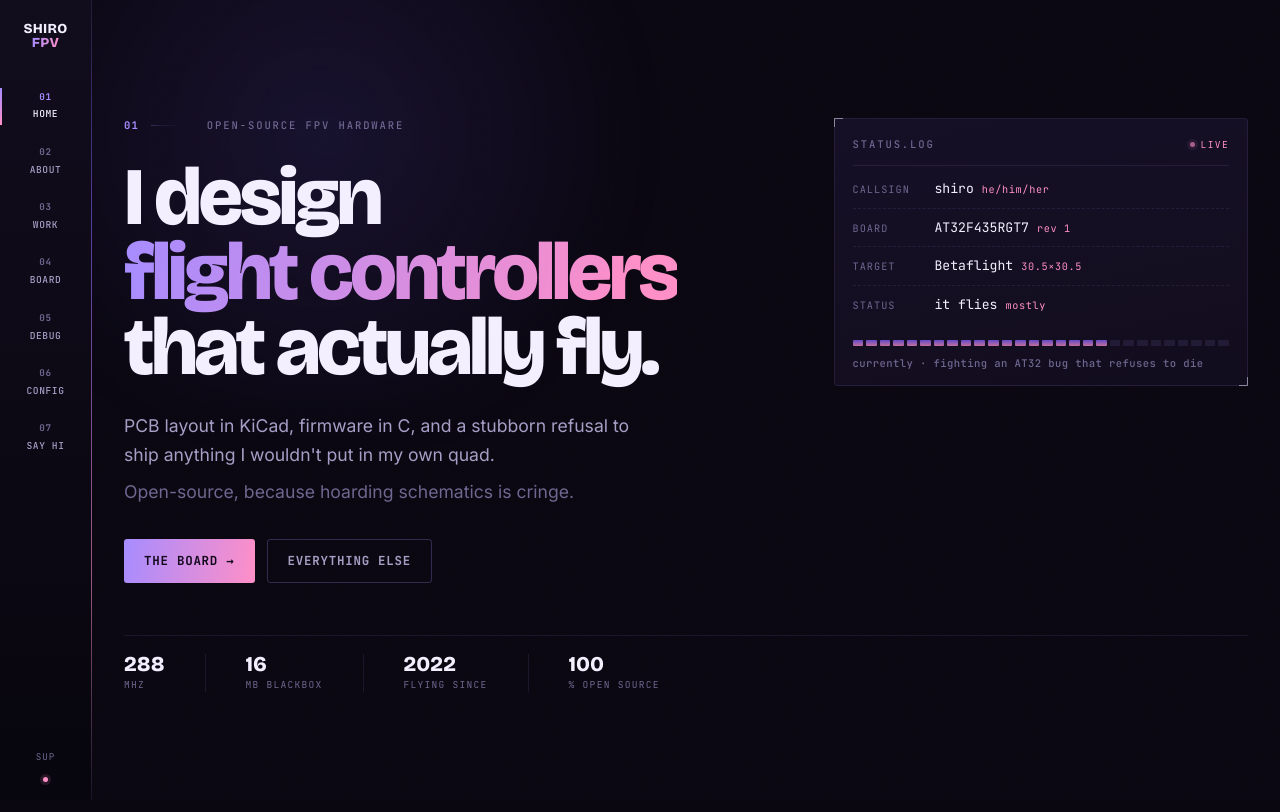
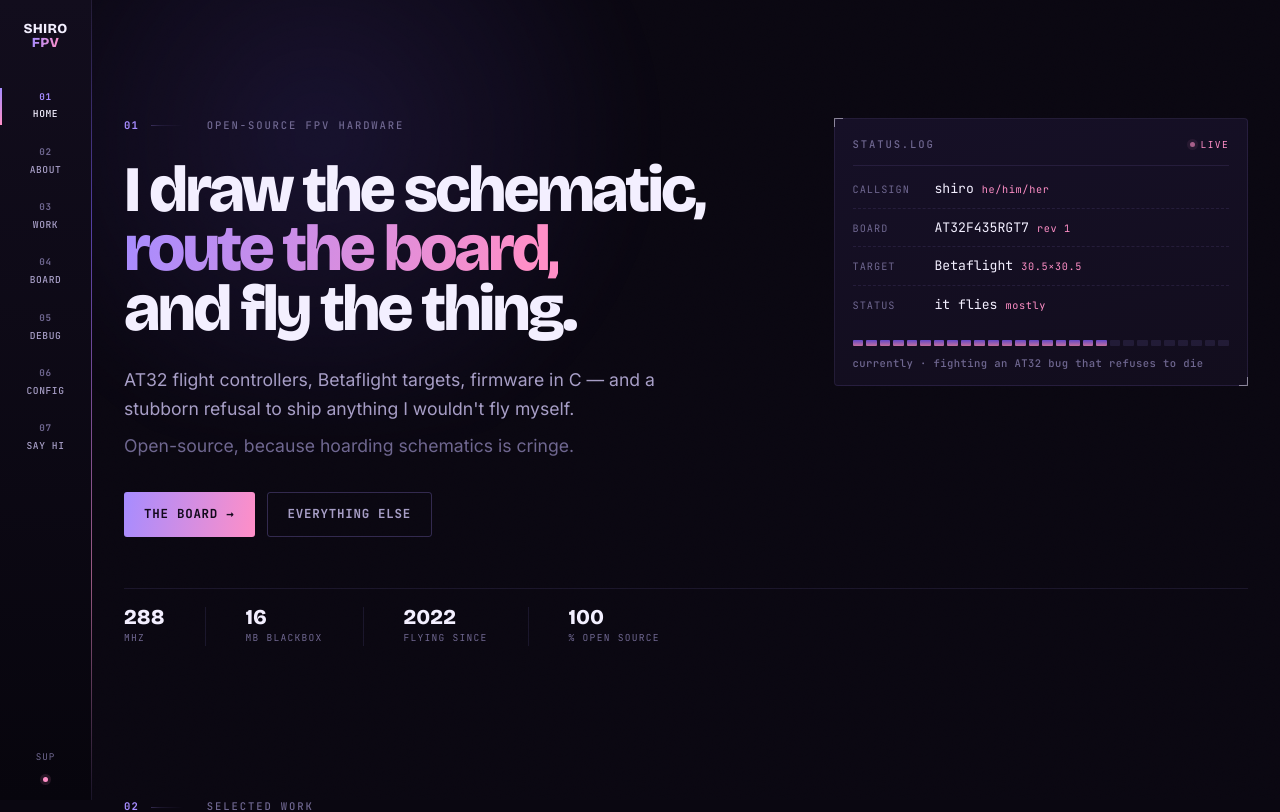
Before and after one commit to ShiroFPV/Website, a Vue app in the folder shirofpv.dev/: page / in a window 1280 px wide. Shown: the top 812 px of the page. Built offline with nearby package versions, Linux system fonts and the light colour scheme.

Commit message:
general update

```diff
--- a/shirofpv.dev/src/components/HeroSection.vue
+++ b/shirofpv.dev/src/components/HeroSection.vue
@@ -34,14 +34,14 @@ const specs = [
         </div>
 
         <h1 class="display headline">
-          I design<br />
-          <span class="grad-text">flight controllers</span><br />
-          that actually fly.
+          I draw the schematic,<br />
+          <span class="grad-text">route the board,</span><br />
+          and fly the thing.
         </h1>
 
         <p class="sub">
-          PCB layout in KiCad, firmware in C, and a stubborn refusal to ship
-          anything I wouldn't put in my own quad.
+          AT32 flight controllers, Betaflight targets, firmware in C —
+          and a stubborn refusal to ship anything I wouldn't fly myself.
           <span class="sub-dim">Open-source, because hoarding schematics is cringe.</span>
         </p>
 
@@ -120,7 +120,7 @@ const specs = [
 .meta-rule { flex: 0 0 44px; }
 
 .headline {
-  font-size: clamp(2.6rem, 7.4vw, 5.1rem);
+  font-size: clamp(2.1rem, 5.6vw, 4.05rem);
   color: var(--text-primary);
   margin-bottom: 26px;
 }
```
